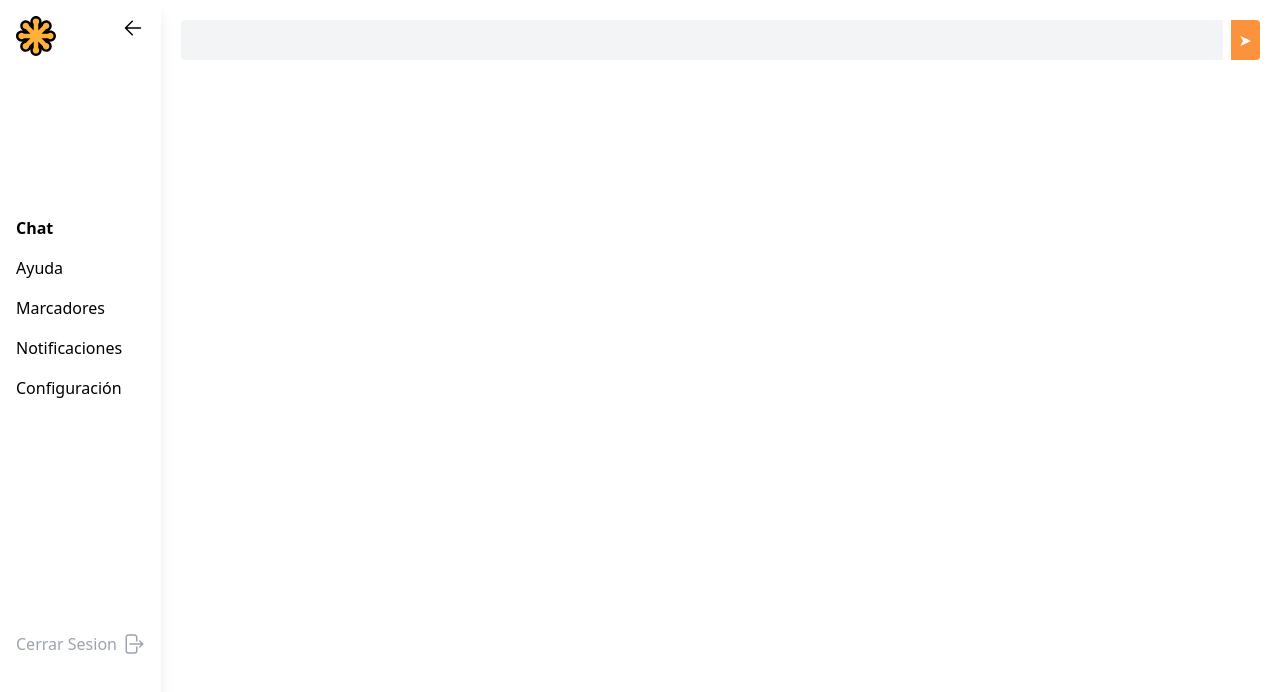
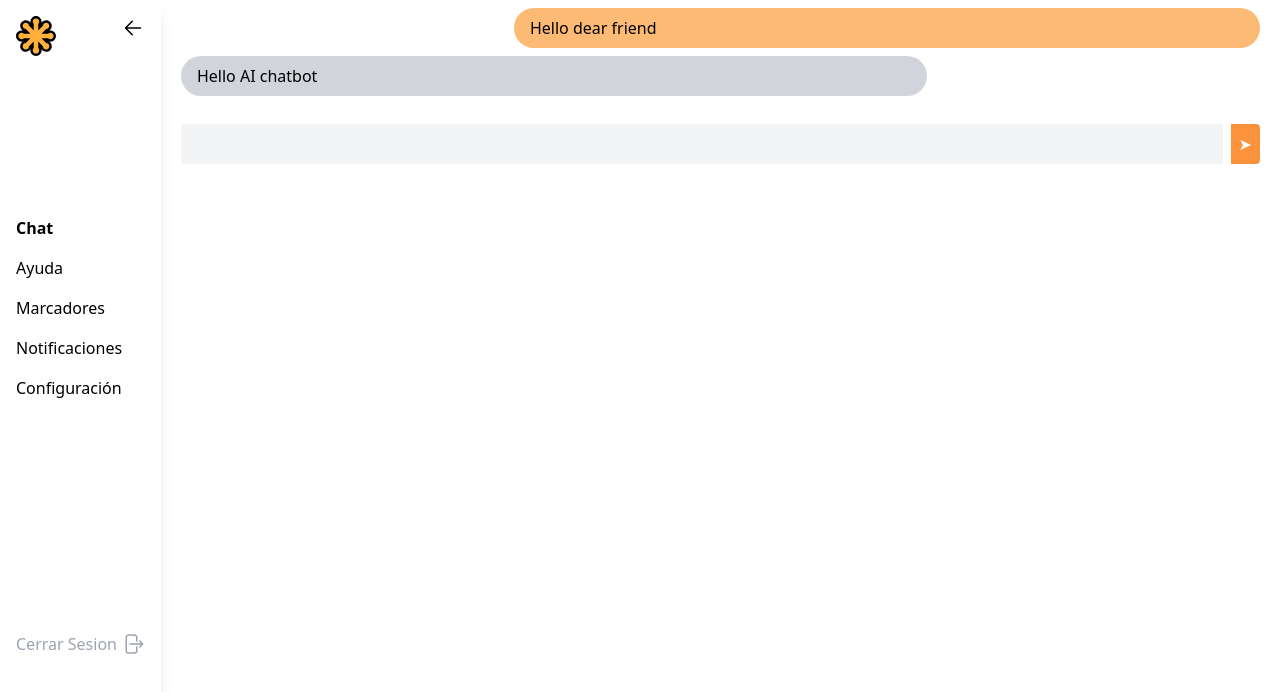
Before and after one commit to NeuronaBens/AI-Chatbot, a Next.js app: page /user in a window 1280 px wide. Shown: the top 692 px of the page. Built offline with nearby package versions, Linux system fonts and the light colour scheme.

Commit message:
feat: chat bubbles
added chat bubbles for the chatbot interface.

```diff
--- a/app/user/page.js
+++ b/app/user/page.js
@@ -1,8 +1,11 @@
 import TextInput from "@/components/user/chat/text-input";
+import TextBubble from "@/components/user/chat/text-bubble";
 
 export default function Home() {
   return (
     <div className="grow">
+      <TextBubble text={"Hello dear friend"} aiResponse={true}></TextBubble>
+      <TextBubble text={"Hello AI chatbot"} aiResponse={false}></TextBubble>
       <TextInput></TextInput>
     </div>
   );
--- a/components/user/chat/text-bubble.js
+++ b/components/user/chat/text-bubble.js
@@ -0,0 +1,19 @@
+import React from "react";
+
+const TextBubble = ({ text, aiResponse }) => {
+  const bubbleColor = aiResponse ? "bg-orange-300" : "bg-gray-300";
+  const bubblePosition = aiResponse ? "ml-auto" : "mr-auto";
+
+  return (
+    <div>
+      <div className="w-1/3"></div>
+      <div
+        className={`w-2/3 rounded-full my-2 mx-5 px-4 py-2 ${bubbleColor} ${bubblePosition}`}
+      >
+        <p>{text}</p>
+      </div>
+    </div>
+  );
+};
+
+export default TextBubble;
```
